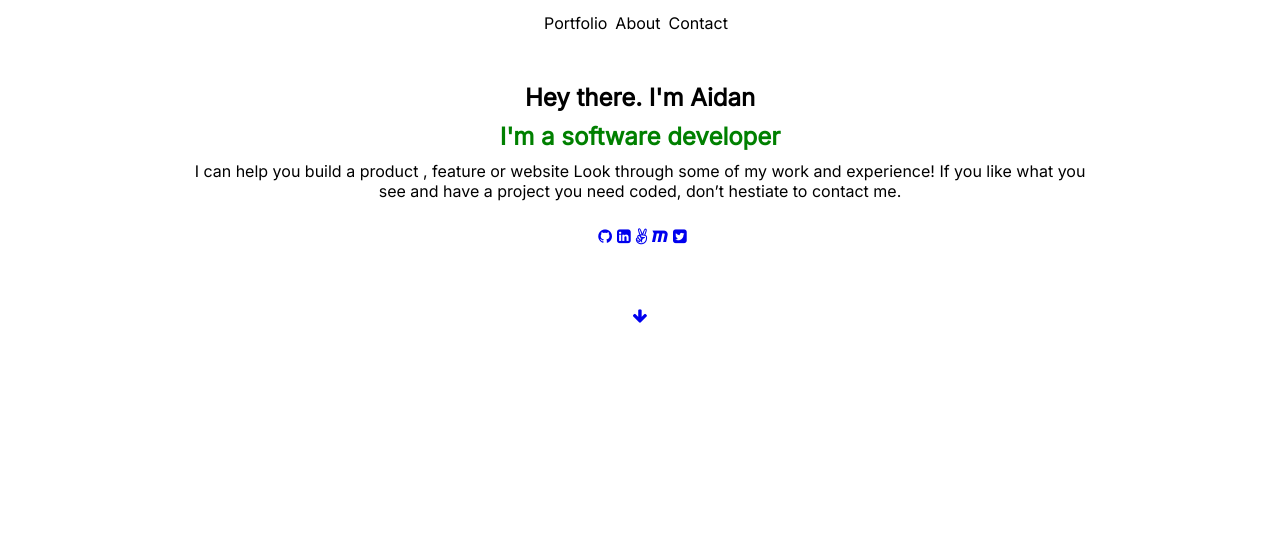
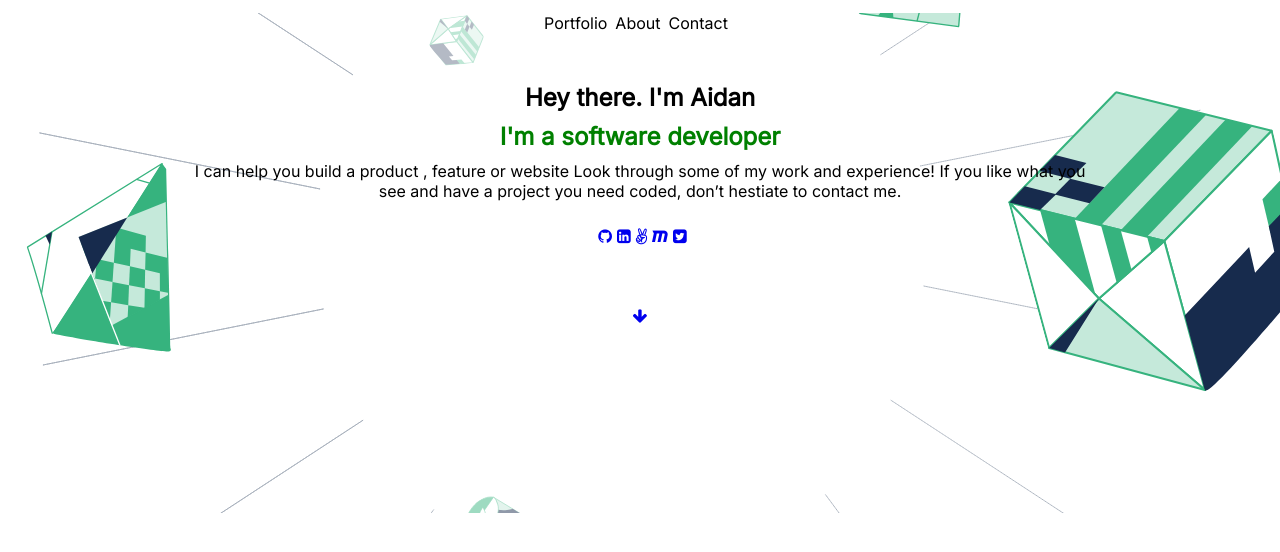
Before and after one commit to Aidan-bn/Portfolio, a website: page index.html in a window 1280 px wide. Drawn offline with Linux system fonts and the light colour scheme.

Commit message:
Update style.css and index.html

```diff
--- a/index.html
+++ b/index.html
@@ -12,7 +12,7 @@
     <title>Portifolio</title>
 </head>
 <body>
-    <header>
+    <header class="nav">
         <div class="navbar">
             <ul class="list">
                 <li class="listitems">Portfolio</li>
--- a/styles.css
+++ b/styles.css
@@ -5,7 +5,7 @@
 }
 
 .nav {
-  background-image: url(/images/Header-llustration-desktop@2x.svg)
+  background-image: url(/images/Header-llustration-desktop@2x.svg);
   background-position: center center;
   background-repeat: no-repeat;
   background-attachment: fixed;
```
Also changed, not shown: 2 other files.
